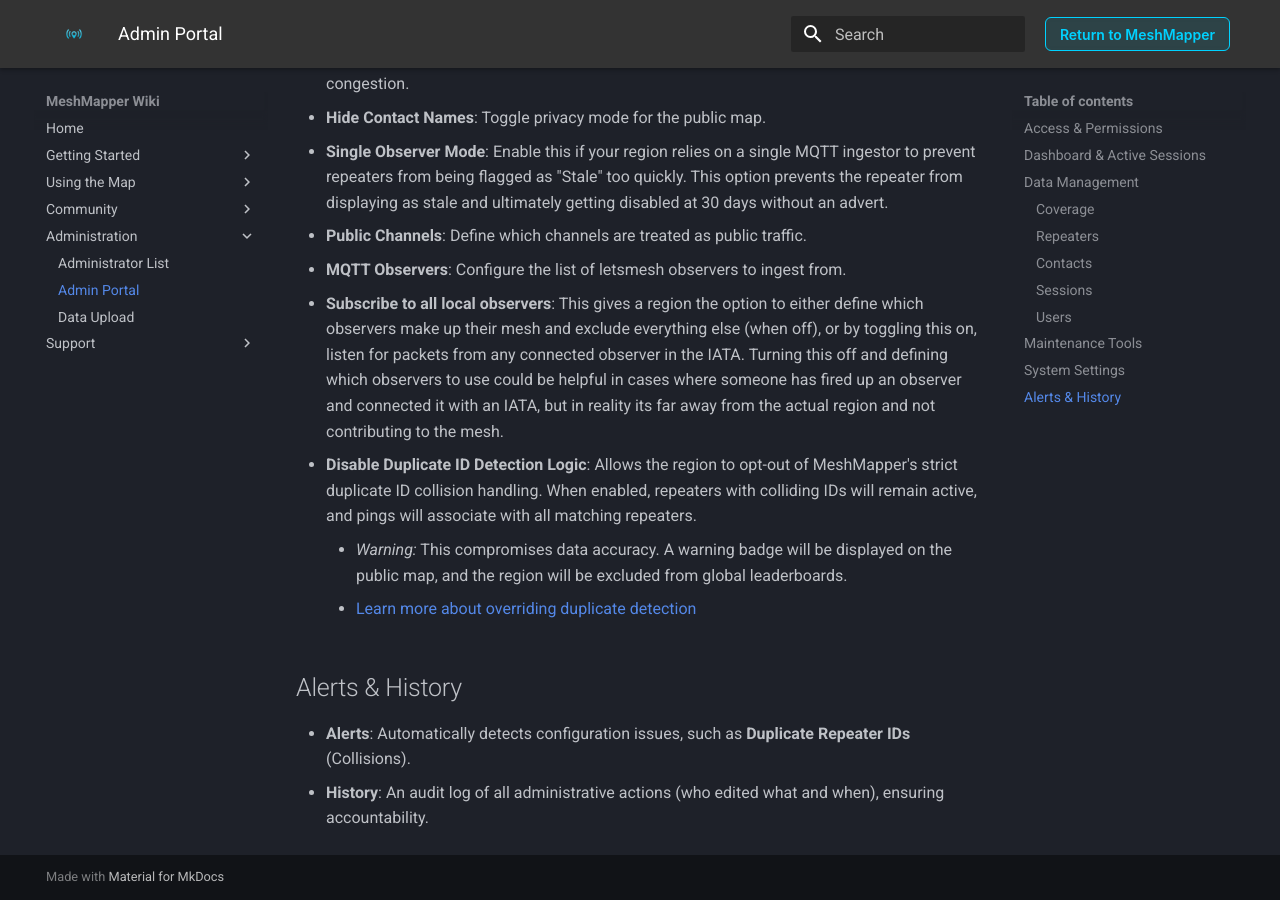
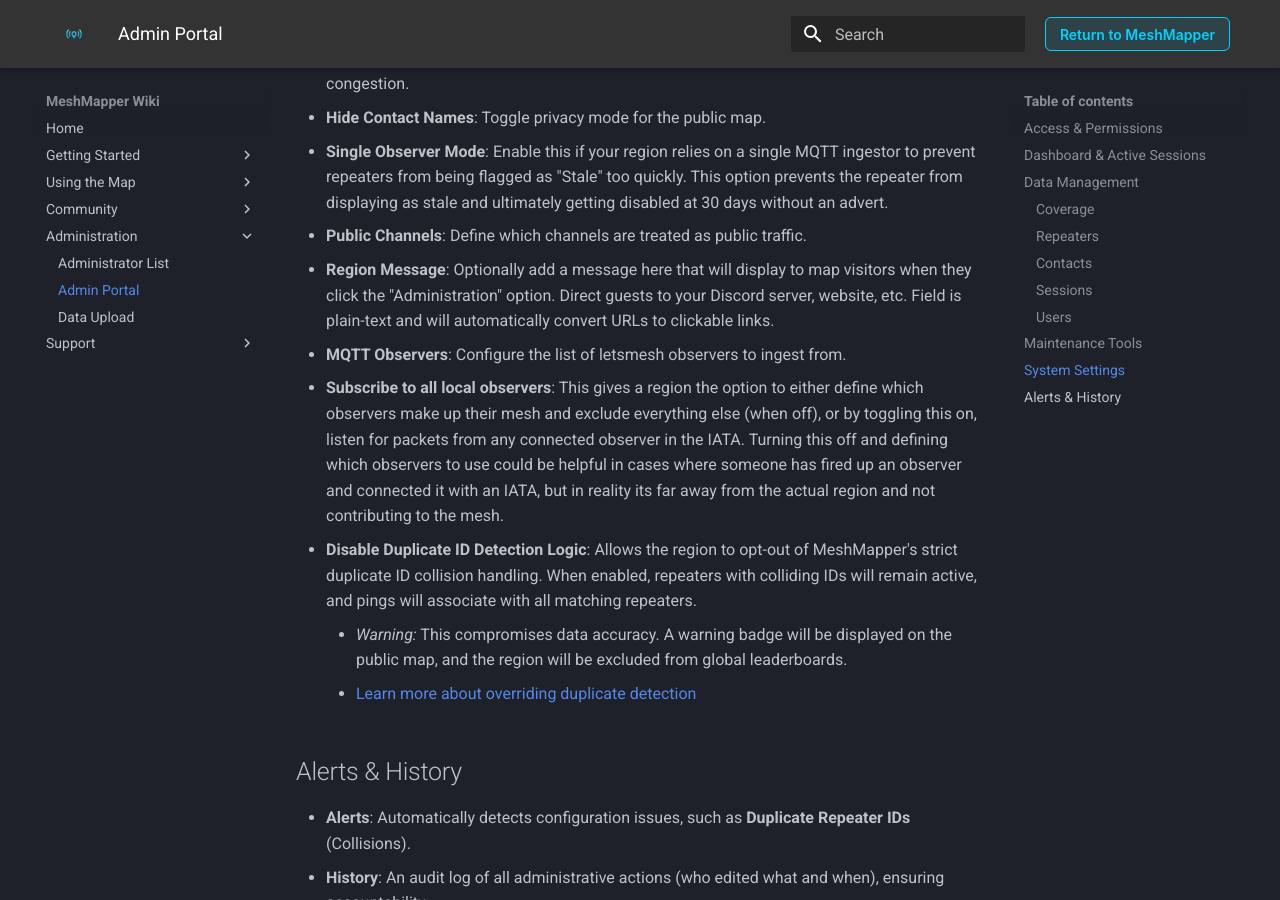
Before and after one commit to MeshMapper/MeshMapper_Wiki, an MkDocs documentation site: the page built from docs/admins.md, in a window 1280 px wide and 900 px high, scrolled down 3059 px. Built offline with MkDocs 1.6.1 and Material for MkDocs 9.7.7, drawn with Linux system fonts in a browser that asks for light colours.

Commit message:
Added information on Region Message

```diff
--- a/docs/admins.md
+++ b/docs/admins.md
@@ -88,6 +88,7 @@
   - **Hide Contact Names**: Toggle privacy mode for the public map.
   - **Single Observer Mode**: Enable this if your region relies on a single MQTT ingestor to prevent repeaters from being flagged as "Stale" too quickly. This option prevents the repeater from displaying as stale and ultimately getting disabled at 30 days without an advert.
   - **Public Channels**: Define which channels are treated as public traffic.
+  - **Region Message**: Optionally add a message here that will display to map visitors when they click the "Administration" option.  Direct guests to your Discord server, website, etc.  Field is plain-text and will automatically convert URLs to clickable links.
   - **MQTT Observers**: Configure the list of letsmesh observers to ingest from.
   - **Subscribe to all local observers**: This gives a region the option to either define which observers make up their mesh and exclude everything else (when off), or by toggling this on, listen for packets from any connected observer in the IATA. Turning this off and defining which observers to use could be helpful in cases where someone has fired up an observer and connected it with an IATA, but in reality its far away from the actual region and not contributing to the mesh.
   - **Disable Duplicate ID Detection Logic**: Allows the region to opt-out of MeshMapper's strict duplicate ID collision handling. When enabled, repeaters with colliding IDs will remain active, and pings will associate with all matching repeaters.
```
